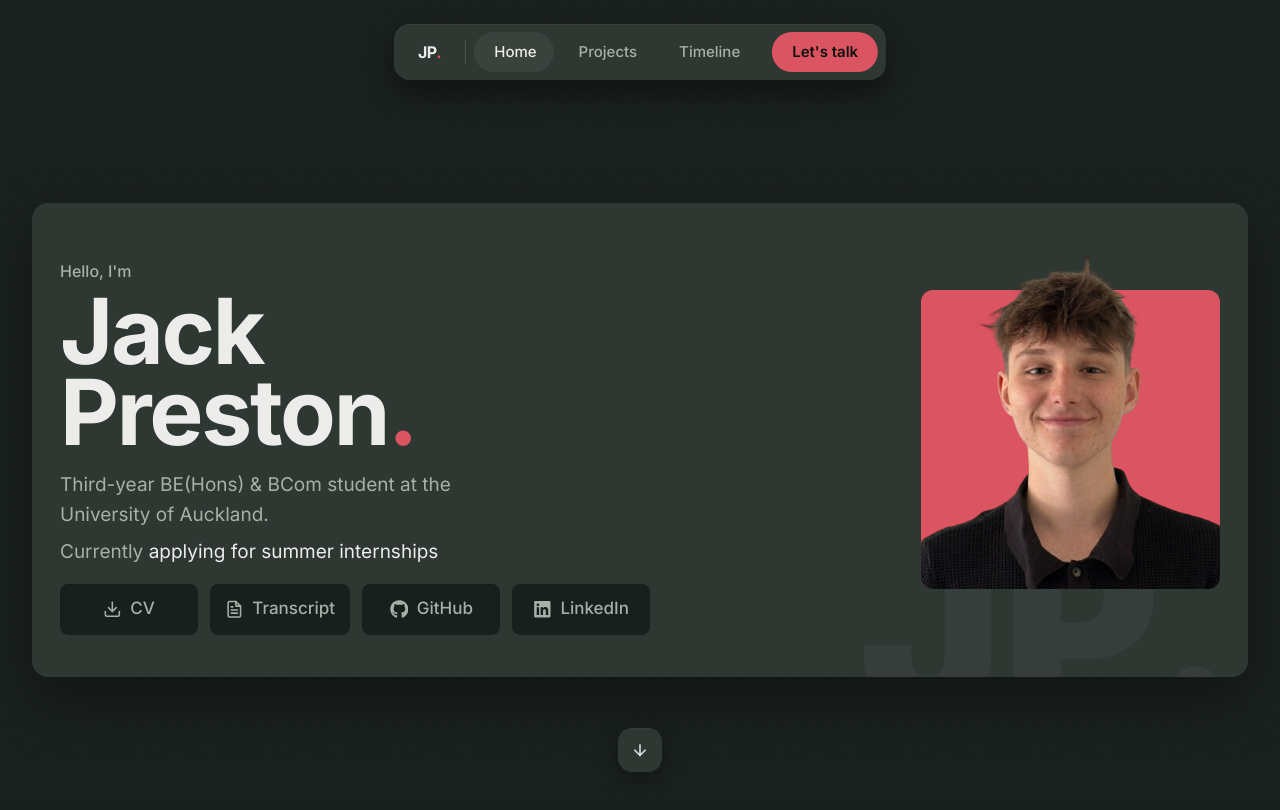
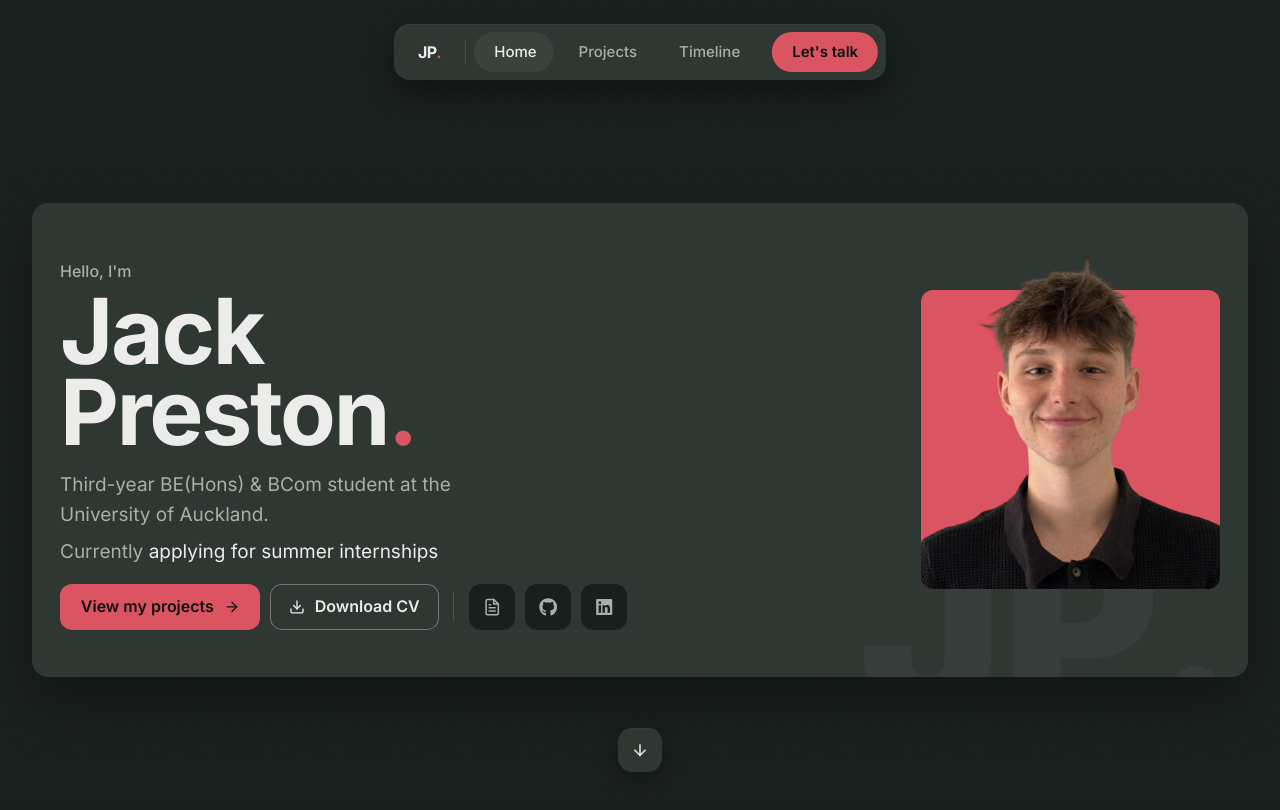
Before and after one commit to jpreston05/portfolio-website, a Next.js app: page / in a window 1280 px wide. Shown: the top 810 px of the page. Built offline with nearby package versions, Linux system fonts and the light colour scheme.

Commit message:
updated cta on the header

```diff
--- a/components/Herov2.tsx
+++ b/components/Herov2.tsx
@@ -2,14 +2,16 @@
 
 import { useEffect, useState } from "react";
 import Image from "next/image";
+import Link from "next/link";
 import {
   AnimatePresence,
   motion,
+  useMotionValueEvent,
   useReducedMotion,
   useTransform,
   type Variants,
 } from "framer-motion";
-import { FiArrowDown, FiDownload, FiFileText } from "react-icons/fi";
+import { FiArrowDown, FiArrowRight, FiDownload, FiFileText } from "react-icons/fi";
 import { FaGithub, FaLinkedin } from "react-icons/fa";
 import { c } from "@/components/palette";
 import {
@@ -31,7 +33,7 @@ const NAVBAR = 128; // 8rem — matches the rail: top-26 (104px) + 24px bottom g
 const BIG_CARD_RATIO = 0.68; // big card height as a fraction of the docked (full) height
 const NAME_EM_DOCKED = 4.2; // display-name size (em of the text wrapper) when docked
 const NAME_EM_BIG_MAX = 5.2; // poster-size ceiling for the big state
-const BIG_BTN_W = 590; // cap on the big-state row: fits 4 buttons (basis-8em) in one tidy line
+const BIG_BTN_W = 590; // horizontal room reserved for the big-state CTA row (BigActions ≈ 560px)
 const lerp = (a: number, b: number, t: number) => a + (b - a) * t;
 
 const CURRENTLY = [
@@ -90,7 +92,7 @@ const Action = ({ href, label, icon, download }: ActionProps) => (
     rel={download ? undefined : "noreferrer"}
     whileHover={{ y: -2 }}
     whileTap={{ scale: 0.97 }}
-    className="group flex flex-1 basis-[8em] items-center justify-center gap-[0.5em] rounded-lg px-[0.9em] py-[0.7em] text-[0.85em] font-medium transition-colors"
+    className="group flex items-center justify-center gap-[0.5em] rounded-lg px-[0.9em] py-[0.7em] text-[0.85em] font-medium transition-colors"
     style={{ color: c.muted, background: c.bg }}
   >
     <span className="text-[1.1em] transition-colors duration-200 group-hover:text-[#ECECEA]">
@@ -181,31 +183,92 @@ const Headline = () => (
   </>
 );
 
-/* Action buttons — one row when wide, wraps to 2×2 as the column narrows. */
-const ButtonRow = () => (
-  <div className="flex flex-wrap gap-[0.6em]">
+const CV = { href: "/Jack-Preston-CV.pdf", file: "Jack-Preston-CV.pdf" };
+const TRANSCRIPT = {
+  href: "/Jack-Preston-Transcript.pdf",
+  file: "Jack-Preston-Transcript.pdf",
+};
+const GITHUB = "https://github.com/jpreston05";
+const LINKEDIN = "https://www.linkedin.com/in/jackdpreston/";
+
+const MotionLink = motion.create(Link);
+
+/* Icon-only squircle for the big CTA row (label lives in aria-label). */
+const IconAction = ({ href, label, icon, download }: ActionProps) => (
+  <motion.a
+    href={href}
+    aria-label={label}
+    title={label}
+    download={download}
+    target={download ? undefined : "_blank"}
+    rel={download ? undefined : "noreferrer"}
+    whileHover={{ y: -2, color: c.text }}
+    whileTap={{ scale: 0.97 }}
+    transition={{ duration: 0.2, ease: EASE_SNAPPY }}
+    className="flex h-[2.9em] w-[2.9em] shrink-0 items-center justify-center rounded-xl"
+    style={{ color: c.muted, background: c.bg }}
+  >
+    <span className="text-[1.15em]">{icon}</span>
+  </motion.a>
+);
+
+/* Big-state CTA row — one primary action (projects), one secondary (CV), then
+   the quiet icon links. Only exists at the top of the page: it fades out before
+   the card dyes pink (so the pink CTA never sits on a pink card) and the
+   DockedActions grid takes over. Sized in em of the 20px big-state font; the
+   whole row must stay inside BIG_BTN_W. */
+const BigActions = () => (
+  <div className="flex items-center gap-[0.6em] whitespace-nowrap text-[0.8em]">
+    <MotionLink
+      href="/projects"
+      whileHover={{ y: -2, filter: "brightness(1.08)" }}
+      whileTap={{ scale: 0.97 }}
+      transition={{ duration: 0.2, ease: EASE_SNAPPY }}
+      className="flex h-[2.9em] items-center gap-[0.6em] rounded-xl px-[1.3em] font-semibold"
+      style={{ background: c.accent, color: c.heroInk }}
+    >
+      View my projects
+      <FiArrowRight aria-hidden />
+    </MotionLink>
+    <motion.a
+      href={CV.href}
+      download={CV.file}
+      whileHover={{ y: -2, backgroundColor: "rgba(255,255,255,0.06)" }}
+      whileTap={{ scale: 0.97 }}
+      transition={{ duration: 0.2, ease: EASE_SNAPPY }}
+      className="flex h-[2.9em] items-center gap-[0.6em] rounded-xl px-[1.2em] font-semibold"
+      style={{
+        color: c.text,
+        boxShadow: "inset 0 0 0 1px rgba(236,236,234,0.35)",
+      }}
+    >
+      <FiDownload aria-hidden />
+      Download CV
+    </motion.a>
+    <span aria-hidden className="mx-[0.3em] h-[1.8em] w-px" style={{ background: c.line }} />
+    <IconAction
+      href={TRANSCRIPT.href}
+      label="Download transcript"
+      icon={<FiFileText />}
+      download={TRANSCRIPT.file}
+    />
+    <IconAction href={GITHUB} label="GitHub" icon={<FaGithub />} />
+    <IconAction href={LINKEDIN} label="LinkedIn" icon={<FaLinkedin />} />
+  </div>
+);
+
+/* Docked action buttons — a fixed 2×2 grid (also the static mobile card). */
+const DockedActions = () => (
+  <div className="grid grid-cols-2 gap-[0.6em]">
+    <Action href={CV.href} label="CV" icon={<FiDownload />} download={CV.file} />
     <Action
-      href="/Jack-Preston-CV.pdf"
-      label="CV"
-      icon={<FiDownload />}
-      download="Jack-Preston-CV.pdf"
-    />
-    <Action
-      href="/Jack-Preston-Transcript.pdf"
+      href={TRANSCRIPT.href}
       label="Transcript"
       icon={<FiFileText />}
-      download="Jack-Preston-Transcript.pdf"
+      download={TRANSCRIPT.file}
     />
-    <Action
-      href="https://github.com/jpreston05"
-      label="GitHub"
-      icon={<FaGithub />}
-    />
-    <Action
-      href="https://www.linkedin.com/in/jackdpreston/"
-      label="LinkedIn"
-      icon={<FaLinkedin />}
-    />
+    <Action href={GITHUB} label="GitHub" icon={<FaGithub />} />
+    <Action href={LINKEDIN} label="LinkedIn" icon={<FaLinkedin />} />
   </div>
 );
 
@@ -322,11 +385,13 @@ export const Hero = ({ revealed = true }: { revealed?: boolean }) => {
     // the un-clamped lerp used to pull the buttons up through the text.
     return Math.max(lerp(belowHeadline, floorTop, ease(phase(d, 0.2, 0.85))), belowHeadline);
   });
-  // Buttons width shrinks MONOTONICALLY from the big one-row cap to the docked
-  // column — so they wrap 4×1 → 2×2 exactly once and never flip back.
-  const buttonsW = useTransform([dock, cardWidth], ([d, w]: number[]) =>
-    Math.min(w - 2 * PAD, lerp(BIG_BTN_W, dockedW, ease(phase(d, 0.25, 0.85))))
-  );
+  // Two button layers share this block: the big CTA row fades out early
+  // (before the dye reaches it) and the docked 2×2 grid fades in once the card
+  // is mostly pink. Whichever is invisible is `inert` (no focus, no clicks).
+  const bigActionsOpacity = useTransform(dock, [0.15, 0.35], [1, 0]);
+  const dockedActionsOpacity = useTransform(dock, [0.45, 0.65], [0, 1]);
+  const [actionsDocked, setActionsDocked] = useState(() => dock.get() > 0.4);
+  useMotionValueEvent(dock, "change", (d) => setActionsDocked(d > 0.4));
   // Whole text block scales as it docks (children are em-relative); the docked
   // size shrinks with `s` on short viewports so the stack fits the card.
   const textFont = useTransform(dock, [0, 1], [20, 16 * s]);
@@ -432,17 +497,32 @@ export const Hero = ({ revealed = true }: { revealed?: boolean }) => {
             style={{
               top: PAD,
               left: PAD,
-              width: buttonsW,
+              width: dockedW,
               fontSize: textFont,
               y: buttonsTopV,
             }}
           >
             <motion.div
+              className="relative"
               initial={{ opacity: 0, y: 10 }}
               animate={revealed ? { opacity: 1, y: 0 } : {}}
               transition={{ duration: 0.5, ease: EASE_SNAPPY, delay: 0.6 }}
             >
-              <ButtonRow />
+              {/* Big row overflows the docked-width block to the right (nowrap,
+                  ≤ BIG_BTN_W, which pwBig keeps clear of the portrait). */}
+              <motion.div
+                className="absolute left-0 top-0"
+                style={{ opacity: bigActionsOpacity }}
+                inert={actionsDocked}
+              >
+                <BigActions />
+              </motion.div>
+              <motion.div
+                style={{ opacity: dockedActionsOpacity }}
+                inert={!actionsDocked}
+              >
+                <DockedActions />
+              </motion.div>
             </motion.div>
           </motion.div>
         </>
@@ -460,7 +540,7 @@ export const Hero = ({ revealed = true }: { revealed?: boolean }) => {
             <Headline />
           </div>
           <div className="mt-6">
-            <ButtonRow />
+            <DockedActions />
           </div>
         </div>
       )}
```
